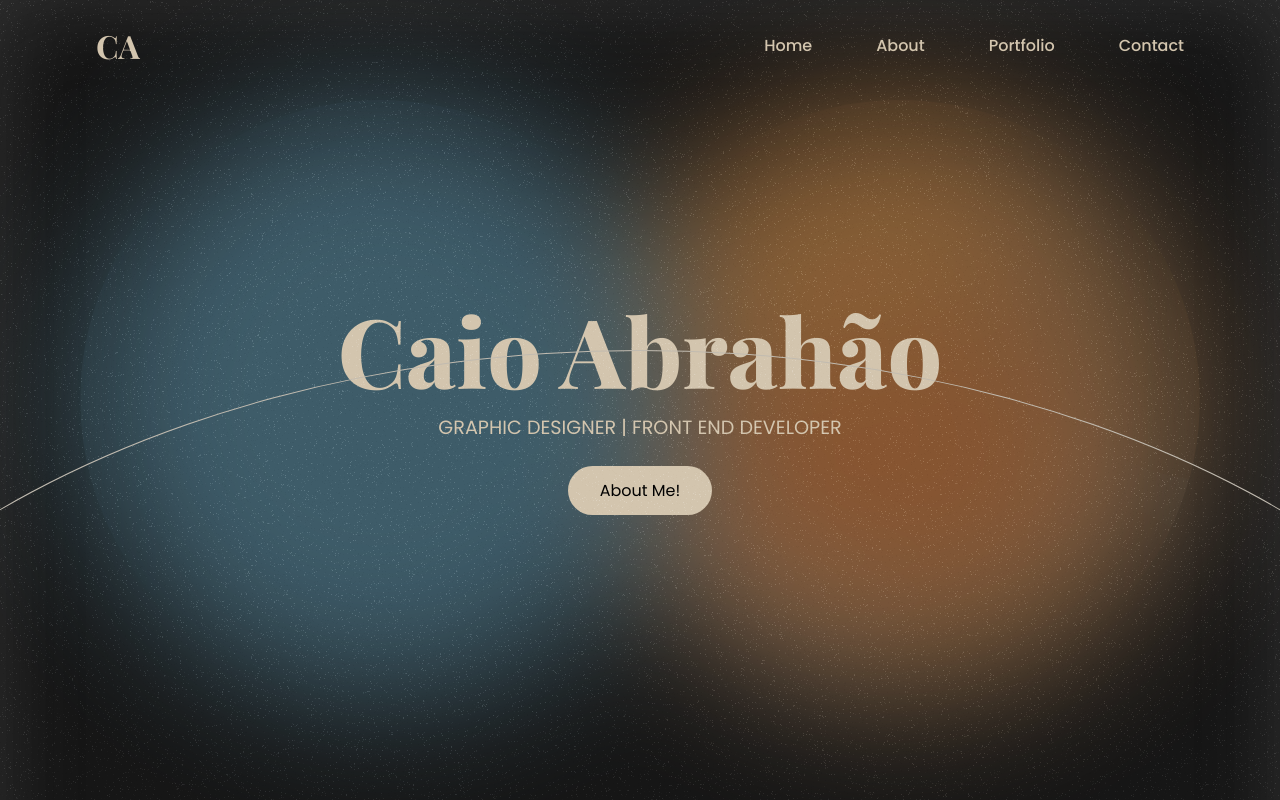
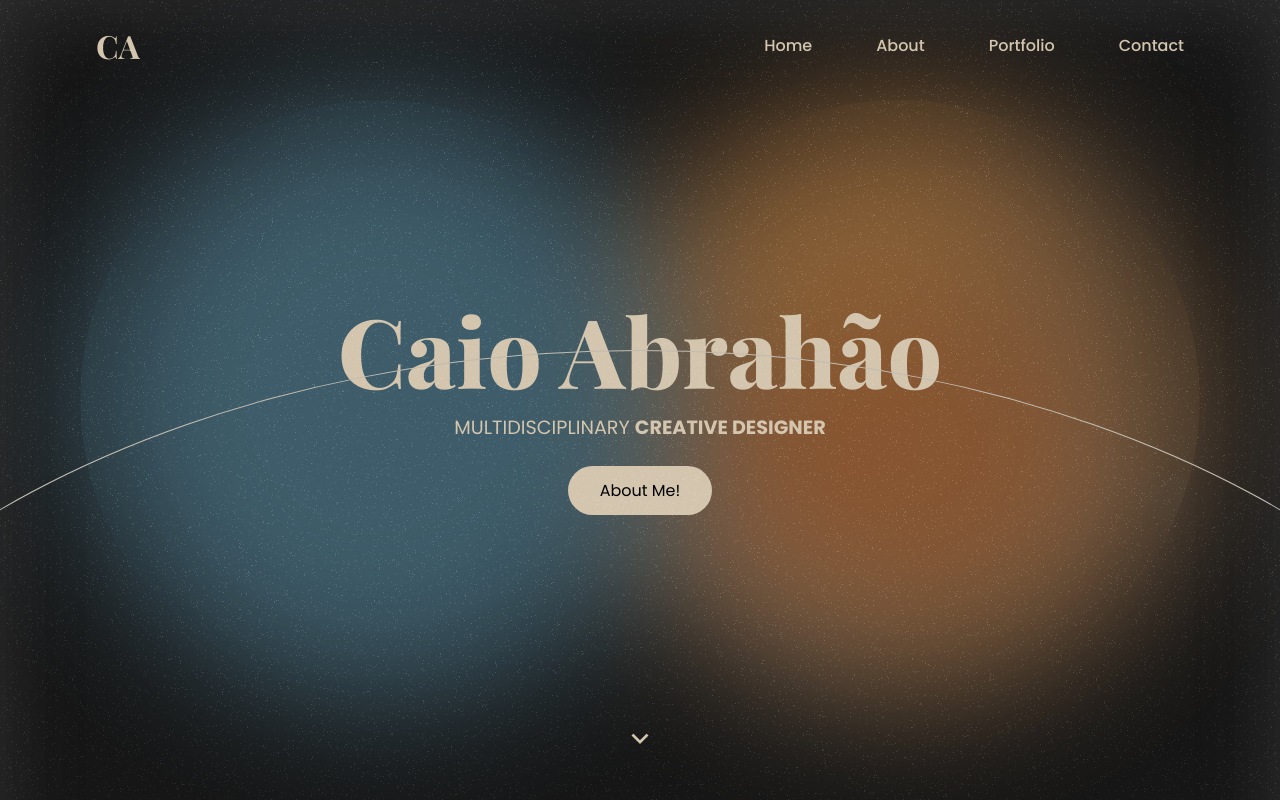
Before and after one commit to caioabrahao/caioabrahao-landingpage, a Vue app: page / in a window 1280 px wide. Shown: the top 800 px of the page. Built offline with nearby package versions, Linux system fonts and the light colour scheme; a web font is replaced by a local one.

Commit message:
enhance Home page with GSAP animations and improve button functionality

```diff
--- a/src/components/Button.vue
+++ b/src/components/Button.vue
@@ -27,6 +27,7 @@ const props = defineProps({
   display: flex;
   align-items: center;
   justify-content: center;
+  cursor: pointer;
 }
 .button:active{
   transform: scale(.95);
--- a/src/pages/Home.vue
+++ b/src/pages/Home.vue
@@ -5,11 +5,28 @@ import SimpleTextInput from '../components/SimpleTextInput.vue';
 import AnimatedBackground from '../components/AnimatedBackground.vue';
 import Button from '../components/Button.vue';
 
+import gsap from 'gsap';
+import { ScrollToPlugin } from "gsap/ScrollToPlugin";
+gsap.registerPlugin(ScrollToPlugin);
+
+function scrollTo(destinationId){
+  gsap.to(window, { duration: .7, scrollTo: `${destinationId}` });
+}
+
+import { onMounted } from 'vue';
+
+onMounted(() => {
+  gsap.from('.hero-text h1', { duration: 1, y: -50, opacity: 0, ease: 'power2.out' });
+  gsap.from('.hero-text p', { duration: 1, y: -50, opacity: 0, ease: 'power2.out', delay: 0.3 });
+
+  gsap.to('.ri-arrow-down-s-line' , { duration: 1.2, y: 10, repeat: -1, yoyo: true, ease: 'bounce' });
+});
 </script>
 
 
 
 <template>
+    <i class="ri-arrow-down-s-line" @click="scrollTo('#featured-projects')"></i>
     <AnimatedBackground></AnimatedBackground>
 <main>
     <section class="section hero">
@@ -18,12 +35,12 @@ import Button from '../components/Button.vue';
 
         <div class="hero-text">
           <h1 class="title-1">Caio Abrahão</h1>
-          <p>GRAPHIC DESIGNER | FRONT END DEVELOPER</p>
-          <Button class="button" btn-label="About Me!" href="#"></Button>
+          <p class="all-caps">multidisciplinary <strong>creative designer</strong></p>
+          <Button class="button" btn-label="About Me!" href="/About"></Button>
         </div>
       </section>
 
-      <section class="section featured-projects">
+      <section class="section featured-projects" id="featured-projects">
         <h2 class="title-2">featured project</h2>
 
         <div class="project-list">
@@ -38,7 +55,7 @@ import Button from '../components/Button.vue';
           </ProjectCard>
         </div>
 
-        <Button btn-label="Show More" href="#" btn-style="secondary"></Button>
+        <Button btn-label="Show More" href="/Portfolio" btn-style="secondary"></Button>
       </section>
 
       <section class="section contact">
@@ -54,6 +71,21 @@ import Button from '../components/Button.vue';
 </template>
 
 <style scoped>
+.all-caps{
+  text-transform: uppercase;
+}
+
+.ri-arrow-down-s-line{
+  position: absolute;
+  right: 50%;
+  transform: translateX(50%);
+  top: 90vh;
+  font-size: 2rem;
+  color: var(--beige);
+  cursor: pointer;
+  z-index: 3;
+}
+
 .overlay-circle{
   position: absolute;
   bottom: -100%;
```
